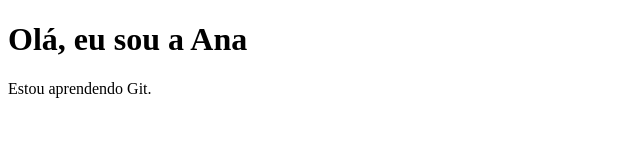
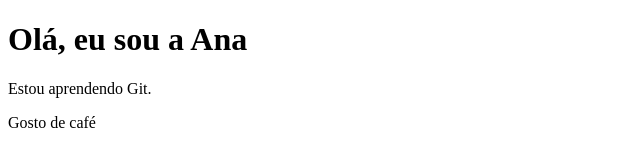
Before and after one commit to Kaique790/primeiro-repo, a plain HTML site: page index.html in a window 1280 px wide. Shown: the whole page, without its empty margins (0-640 px from the left). Drawn offline with Linux system fonts and the light colour scheme.

Commit message:
Adiciona meus gostos

```diff
--- a/index.html
+++ b/index.html
@@ -7,5 +7,6 @@
 <body>
   <h1>Olá, eu sou a Ana</h1>
   <p>Estou aprendendo Git.</p>
+  <p>Gosto de café</p>
 </body>
 </html>
```
